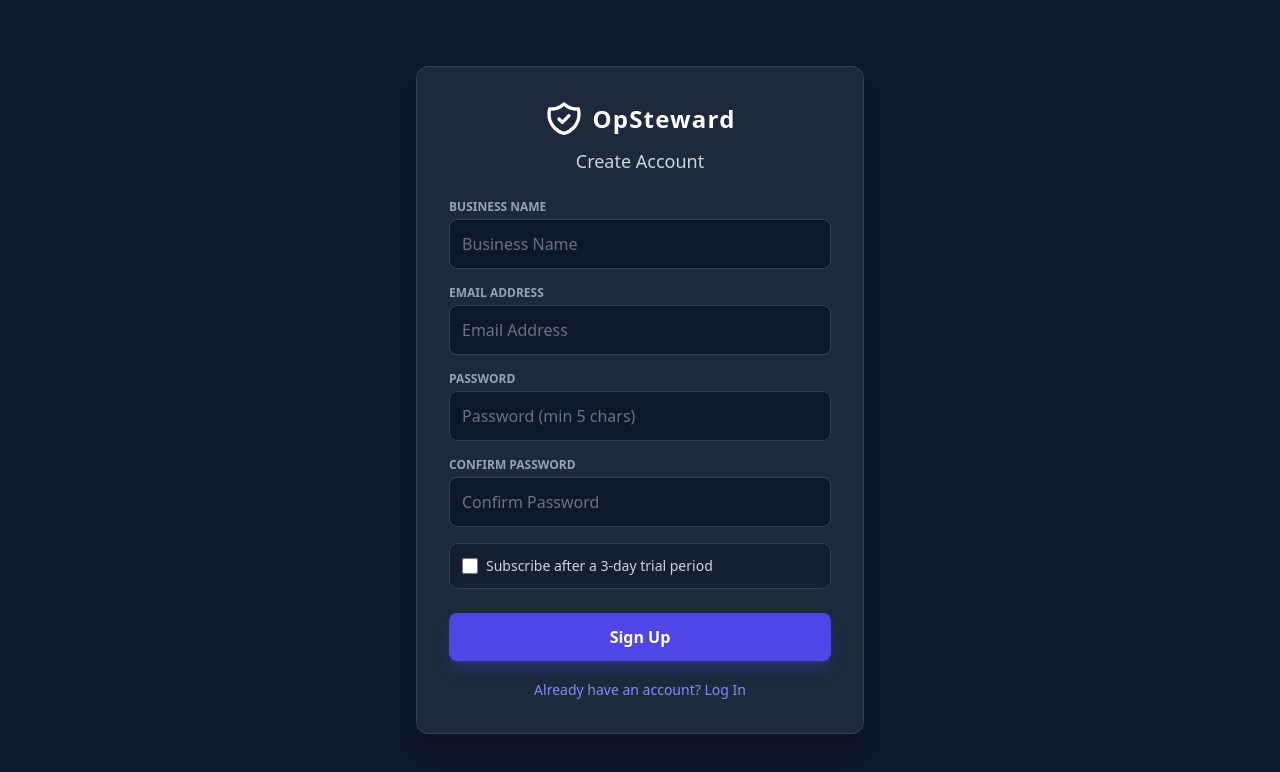
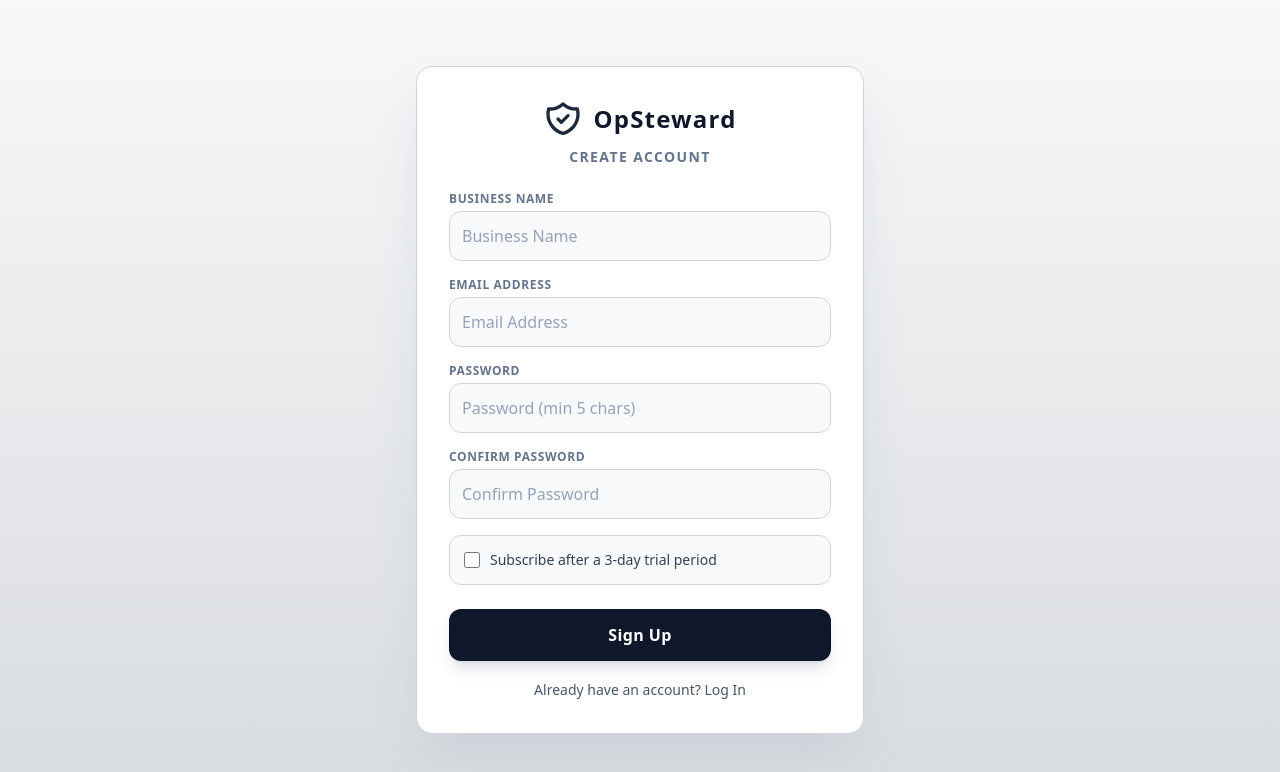
Before and after one commit to opstewardsupport-rgb/my-pos, a React (Vite) app: page / in a window 1280 px wide. Shown: the top 772 px of the page. Built offline with nearby package versions, Linux system fonts and the light colour scheme.

Commit message:
Update App.jsx

```diff
--- a/src/App.jsx
+++ b/src/App.jsx
@@ -79,24 +79,24 @@ export default function App() {
   }
 
   if (loading) {
-    return <div className="flex items-center justify-center min-h-screen bg-slate-900 text-white">Loading...</div>
+    return <div className="flex items-center justify-center min-h-screen bg-[#f1f3f5] text-slate-700 font-medium">Loading...</div>
   }
 
   if (session) {
     return (
-      <div className="flex flex-col items-center justify-center min-h-screen bg-slate-900 p-4">
-        <div className="bg-slate-800 border border-slate-700 p-8 rounded-xl shadow-xl w-full max-w-md text-center">
-          <h2 className="text-2xl font-bold mb-2 text-emerald-400">Welcome to your POS!</h2>
-          <p className="text-slate-300 mb-1">Logged in as: {session.user.email}</p>
+      <div className="flex flex-col items-center justify-center min-h-screen bg-gradient-to-b from-[#f7f8f9] to-[#e2e5e9] p-4">
+        <div className="bg-[#ffffff] border border-[#d1d5db] p-8 rounded-2xl shadow-2xl shadow-slate-400/20 w-full max-w-md text-center">
+          <h2 className="text-2xl font-bold mb-2 text-slate-800">Welcome to your POS!</h2>
+          <p className="text-slate-600 mb-1">Logged in as: {session.user.email}</p>
           {session.user.user_metadata?.business_name && (
-            <p className="text-sm font-medium text-indigo-400 mb-6">
+            <p className="text-sm font-semibold text-slate-500 mb-6 tracking-wide uppercase">
               Business: {session.user.user_metadata.business_name}
             </p>
           )}
 
           <button
             onClick={handleLogout}
-            className="w-full bg-rose-600 text-white py-2 rounded-lg font-semibold hover:bg-rose-700 transition"
+            className="w-full bg-slate-800 text-slate-100 py-3 rounded-xl font-semibold hover:bg-slate-700 transition shadow-md"
           >
             Log Out
           </button>
@@ -106,69 +106,69 @@ export default function App() {
   }
 
   return (
-    <div className="flex flex-col items-center justify-center min-h-screen bg-slate-900 p-4">
-      <form onSubmit={handleAuth} className="bg-slate-800 border border-slate-700 p-8 rounded-xl shadow-xl w-full max-w-md text-slate-100">
+    <div className="flex flex-col items-center justify-center min-h-screen bg-gradient-to-b from-[#f7f8f9] to-[#d8dbdf] p-4 text-slate-800">
+      <form onSubmit={handleAuth} className="bg-[#ffffff] border border-[#d1d5db] p-8 rounded-2xl shadow-2xl shadow-slate-400/25 w-full max-w-md">
 
         {/* OpSteward Logo and Header */}
         <div className="flex flex-col items-center mb-6">
-          <div className="flex items-center space-x-2 mb-2">
-            <svg className="w-10 h-10 text-white" viewBox="0 0 24 24" fill="none" stroke="currentColor" strokeWidth="2">
+          <div className="flex items-center space-x-2.5 mb-2">
+            <svg className="w-10 h-10 text-slate-800" viewBox="0 0 24 24" fill="none" stroke="currentColor" strokeWidth="2">
               <path strokeLinecap="round" strokeLinejoin="round" d="M9 12l2 2 4-4m5.618-4.016A11.955 11.955 0 0112 2.944a11.955 11.955 0 01-8.618 3.04A12.02 12.02 0 003 9c0 5.591 3.824 10.29 9 11.622 5.176-1.332 9-6.03 9-11.622 0-1.042-.133-2.052-.382-3.016z" />
             </svg>
-            <span className="text-2xl font-bold tracking-wider text-white">OpSteward</span>
+            <span className="text-2xl font-bold tracking-wider text-slate-900">OpSteward</span>
           </div>
-          <h2 className="text-lg font-medium text-slate-300">
+          <h2 className="text-sm font-semibold tracking-widest text-slate-500 uppercase">
             {isLoginMode ? 'POS Login' : 'Create Account'}
           </h2>
         </div>
 
         {!isLoginMode && (
           <div className="mb-4">
-            <label className="block text-xs font-semibold text-slate-400 mb-1">BUSINESS NAME</label>
+            <label className="block text-xs font-bold text-slate-500 mb-1 tracking-wider">BUSINESS NAME</label>
             <input
               type="text"
               placeholder="Business Name"
               value={businessName}
               onChange={(e) => setBusinessName(e.target.value)}
-              className="w-full p-3 bg-slate-900 border border-slate-700 rounded-lg text-white placeholder-slate-500 focus:outline-none focus:border-indigo-500"
+              className="w-full p-3 bg-[#f8f9fa] border border-[#d1d5db] rounded-xl text-slate-900 placeholder-slate-400 focus:outline-none focus:border-slate-500 focus:bg-white transition"
               required
             />
           </div>
         )}
 
         <div className="mb-4">
-          <label className="block text-xs font-semibold text-slate-400 mb-1">EMAIL ADDRESS</label>
+          <label className="block text-xs font-bold text-slate-500 mb-1 tracking-wider">EMAIL ADDRESS</label>
           <input
             type="email"
             placeholder="Email Address"
             value={email}
             onChange={(e) => setEmail(e.target.value)}
-            className="w-full p-3 bg-slate-900 border border-slate-700 rounded-lg text-white placeholder-slate-500 focus:outline-none focus:border-indigo-500"
+            className="w-full p-3 bg-[#f8f9fa] border border-[#d1d5db] rounded-xl text-slate-900 placeholder-slate-400 focus:outline-none focus:border-slate-500 focus:bg-white transition"
             required
           />
         </div>
 
         <div className="mb-4">
-          <label className="block text-xs font-semibold text-slate-400 mb-1">PASSWORD</label>
+          <label className="block text-xs font-bold text-slate-500 mb-1 tracking-wider">PASSWORD</label>
           <input
             type="password"
             placeholder="Password (min 5 chars)"
             value={password}
             onChange={(e) => setPassword(e.target.value)}
-            className="w-full p-3 bg-slate-900 border border-slate-700 rounded-lg text-white placeholder-slate-500 focus:outline-none focus:border-indigo-500"
+            className="w-full p-3 bg-[#f8f9fa] border border-[#d1d5db] rounded-xl text-slate-900 placeholder-slate-400 focus:outline-none focus:border-slate-500 focus:bg-white transition"
             required
           />
         </div>
 
         {!isLoginMode && (
           <div className="mb-4">
-            <label className="block text-xs font-semibold text-slate-400 mb-1">CONFIRM PASSWORD</label>
+            <label className="block text-xs font-bold text-slate-500 mb-1 tracking-wider">CONFIRM PASSWORD</label>
             <input
               type="password"
               placeholder="Confirm Password"
               value={confirmPassword}
               onChange={(e) => setConfirmPassword(e.target.value)}
-              className="w-full p-3 bg-slate-900 border border-slate-700 rounded-lg text-white placeholder-slate-500 focus:outline-none focus:border-indigo-500"
+              className="w-full p-3 bg-[#f8f9fa] border border-[#d1d5db] rounded-xl text-slate-900 placeholder-slate-400 focus:outline-none focus:border-slate-500 focus:bg-white transition"
               required
             />
           </div>
@@ -176,22 +176,22 @@ export default function App() {
 
         {!isLoginMode && (
           <>
-            <div className="mb-4 flex items-center space-x-2 mt-4 bg-slate-900/50 p-3 rounded-lg border border-slate-700">
+            <div className="mb-4 flex items-center space-x-2.5 mt-4 bg-[#f8f9fa] p-3.5 rounded-xl border border-[#d1d5db]">
               <input
                 type="checkbox"
                 id="subCheck"
                 checked={subscribeLater}
                 onChange={(e) => setSubscribeLater(e.target.checked)}
-                className="h-4 w-4 text-indigo-600 rounded border-slate-700 bg-slate-900 focus:ring-indigo-500"
+                className="h-4 w-4 text-slate-800 rounded border-slate-300 bg-white focus:ring-slate-500 accent-slate-800"
               />
-              <label htmlFor="subCheck" className="text-sm text-slate-300 cursor-pointer select-none">
+              <label htmlFor="subCheck" className="text-sm font-medium text-slate-700 cursor-pointer select-none">
                 Subscribe after a 3-day trial period
               </label>
             </div>
 
             {subscribeLater && (
-              <div className="mb-4 p-3 bg-slate-900 border border-indigo-900/60 rounded-lg">
-                <label className="block text-xs font-semibold text-indigo-400 mb-1">
+              <div className="mb-4 p-3.5 bg-[#f8f9fa] border border-[#cbd5e1] rounded-xl">
+                <label className="block text-xs font-bold text-slate-600 mb-1 tracking-wider">
                   DISCOUNT CODE
                 </label>
                 <input
@@ -199,7 +199,7 @@ export default function App() {
                   placeholder="Enter code (e.g. TRIAL3DAYS)"
                   value={discountCode}
                   onChange={(e) => setDiscountCode(e.target.value)}
-                  className="w-full p-2.5 text-sm bg-slate-800 border border-slate-700 text-white rounded placeholder-slate-500 focus:outline-none focus:border-indigo-500"
+                  className="w-full p-2.5 text-sm bg-white border border-[#d1d5db] text-slate-900 rounded-lg placeholder-slate-400 focus:outline-none focus:border-slate-500"
                 />
               </div>
             )}
@@ -208,7 +208,7 @@ export default function App() {
 
         <button
           type="submit"
-          className="w-full bg-indigo-600 text-white py-3 rounded-lg font-semibold hover:bg-indigo-500 transition mt-2 mb-4 shadow-lg shadow-indigo-600/30"
+          className="w-full bg-slate-900 text-white py-3.5 rounded-xl font-bold hover:bg-slate-800 transition mt-2 mb-4 shadow-lg shadow-slate-500/20 tracking-wide"
         >
           {isLoginMode ? 'Log In' : 'Sign Up'}
         </button>
@@ -219,13 +219,13 @@ export default function App() {
             setIsLoginMode(!isLoginMode)
             setMessage('')
           }}
-          className="w-full text-sm text-indigo-400 hover:text-indigo-300 text-center transition"
+          className="w-full text-sm font-medium text-slate-600 hover:text-slate-900 text-center transition"
         >
           {isLoginMode ? "Don't have an account? Sign Up" : 'Already have an account? Log In'}
         </button>
 
         {message && (
-          <p className={`mt-4 text-sm text-center font-medium ${isSuccess ? 'text-emerald-400' : 'text-indigo-300'}`}>
+          <p className={`mt-4 text-sm text-center font-medium ${isSuccess ? 'text-emerald-600' : 'text-rose-600'}`}>
             {message}
           </p>
         )}
```
